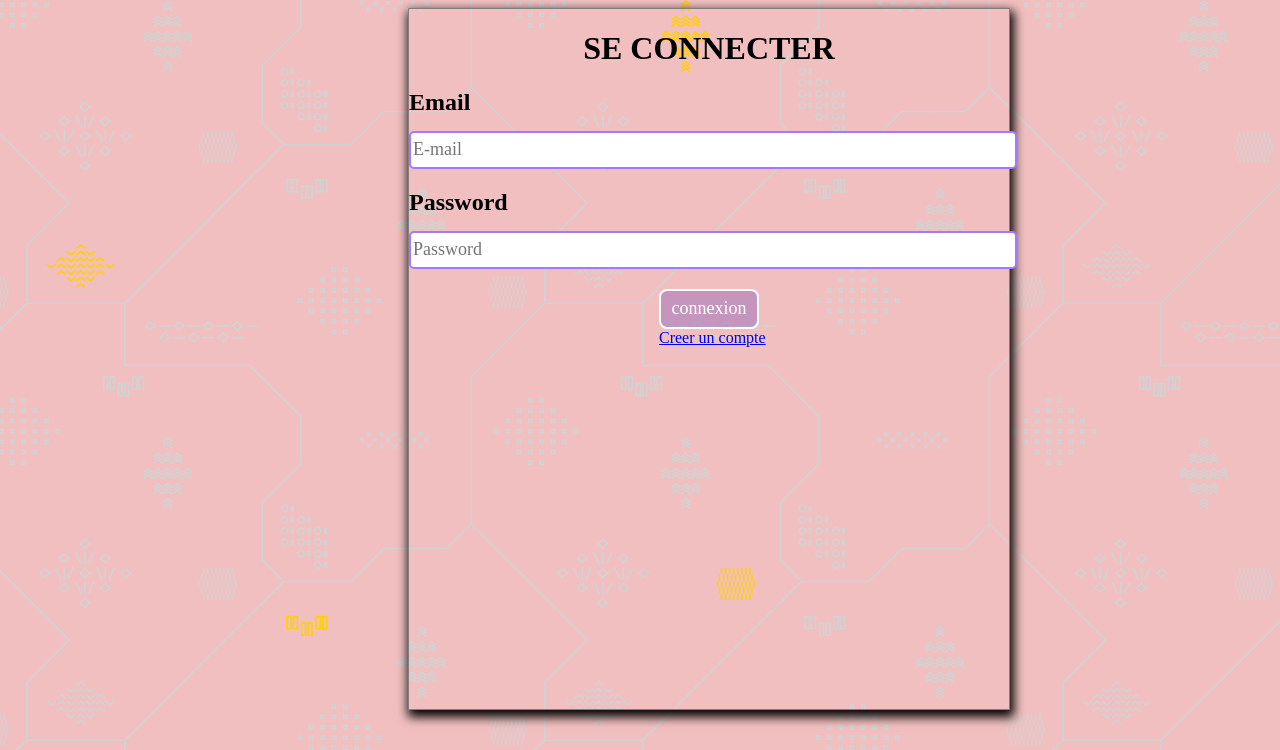
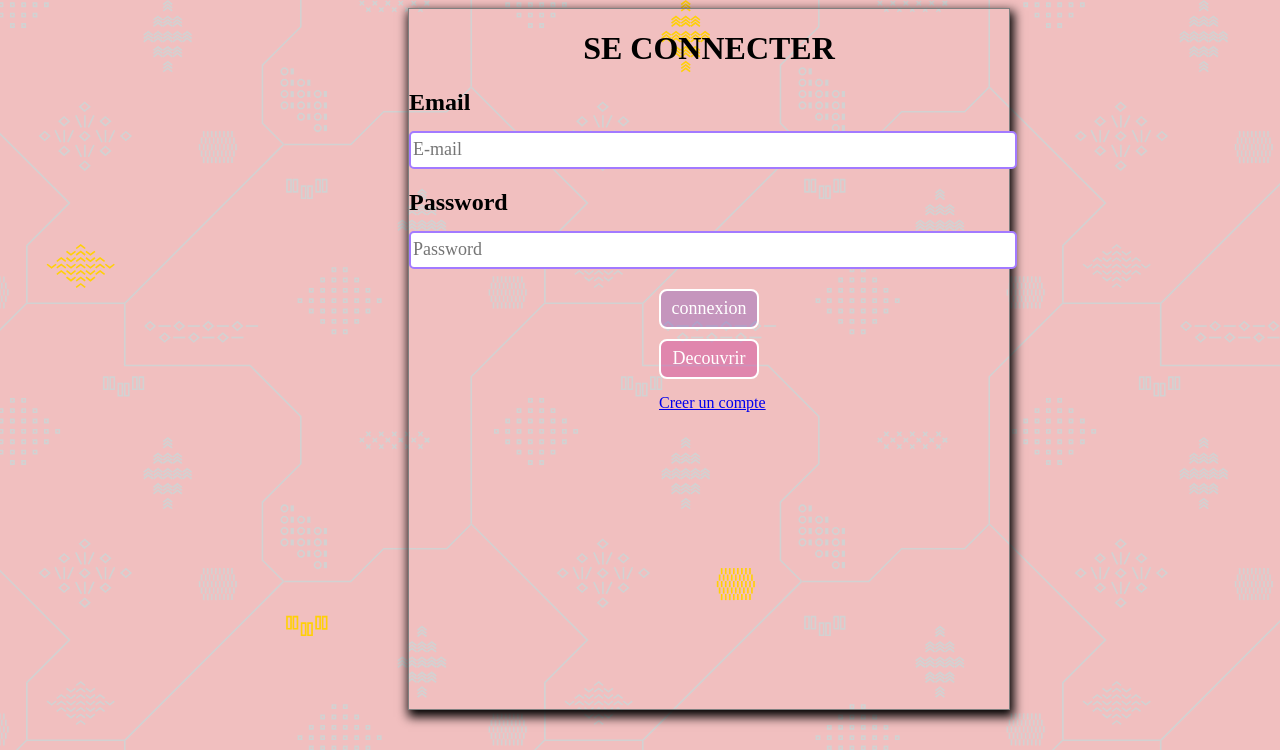
Before and after one commit to Drodyaye92/myproject, a PHP site: page /solo/signin.php in a window 1280 px wide. Shown: the top 750 px of the page. Run offline with PHP 8.4, Linux system fonts and the light colour scheme.

Commit message:
mon commit 4

```diff
--- a/solo/connexion.php
+++ b/solo/connexion.php
@@ -3,7 +3,7 @@ try{
     $user='root';
     $pass="";
     $db=new PDO("mysql:host=localhost;dbname=user",$user,$pass);
-    echo"connexion a la base de donnee"."<br/>";
+    //echo"connexion a la base de donnee"."<br/>";
 
 }
 catch(PDOException $e){
--- a/solo/signin.php
+++ b/solo/signin.php
@@ -17,7 +17,15 @@
    <h2 class="para">Password
    <input type="password" class="textinput" name="password" placeholder="Password" required></h2>
     <button type="submit" class="button" name="connexion" value="submit">connexion</button>
+
+    <button onclick="myFunction()" id="page">Decouvrir </button>
     </form>
+    <script>
+function myFunction() {
+  location.replace("../index.php")
+
+}
+</script>
      <a href="login.php" class="change">Creer un compte</a>
     </div>
 </body>
--- a/solo/style.css
+++ b/solo/style.css
@@ -47,4 +47,20 @@
 
                   .change {
                       margin-left: 250px;
+                      margin-top: 15px;
+                      display: block;
                   }
+
+                  #page {
+                      display: block;
+                      margin-left: 250px;
+                      margin-top: 10px;
+                      background-color: #b908844f;
+                      border-radius: 8px;
+                      font-family: "Bahnschrift";
+                      color: white;
+                      font-size: 18px;
+                      width: 100px;
+                      height: 40px;
+                      border: 2px solid white;
+                  }
--- a/solo/traitement.php
+++ b/solo/traitement.php
@@ -6,7 +6,7 @@ $password=$_POST['password'];
 
 
 $q=$db->prepare("INSERT INTO utilisateur (email,pass) VALUES(:email,:pass)");
- $q->bindParam(':email',$email);
- $q->bindParam(':pass',password_hash($password,PASSWORD_DEFAULT));
+$q->bindParam(':email',$email);
+$q->bindParam(':pass',password_hash($password,PASSWORD_DEFAULT));
 $q->execute();
 ?>
```
